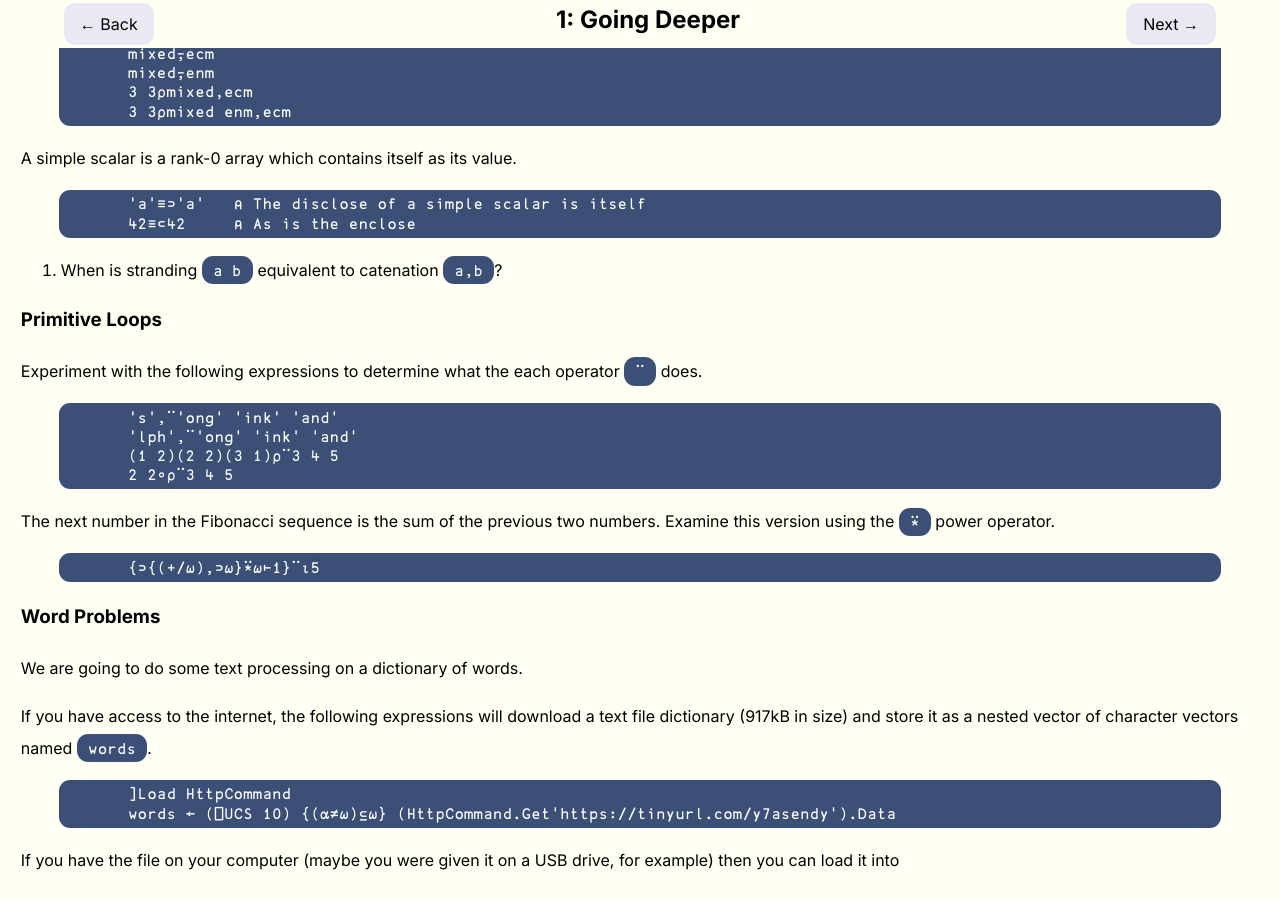
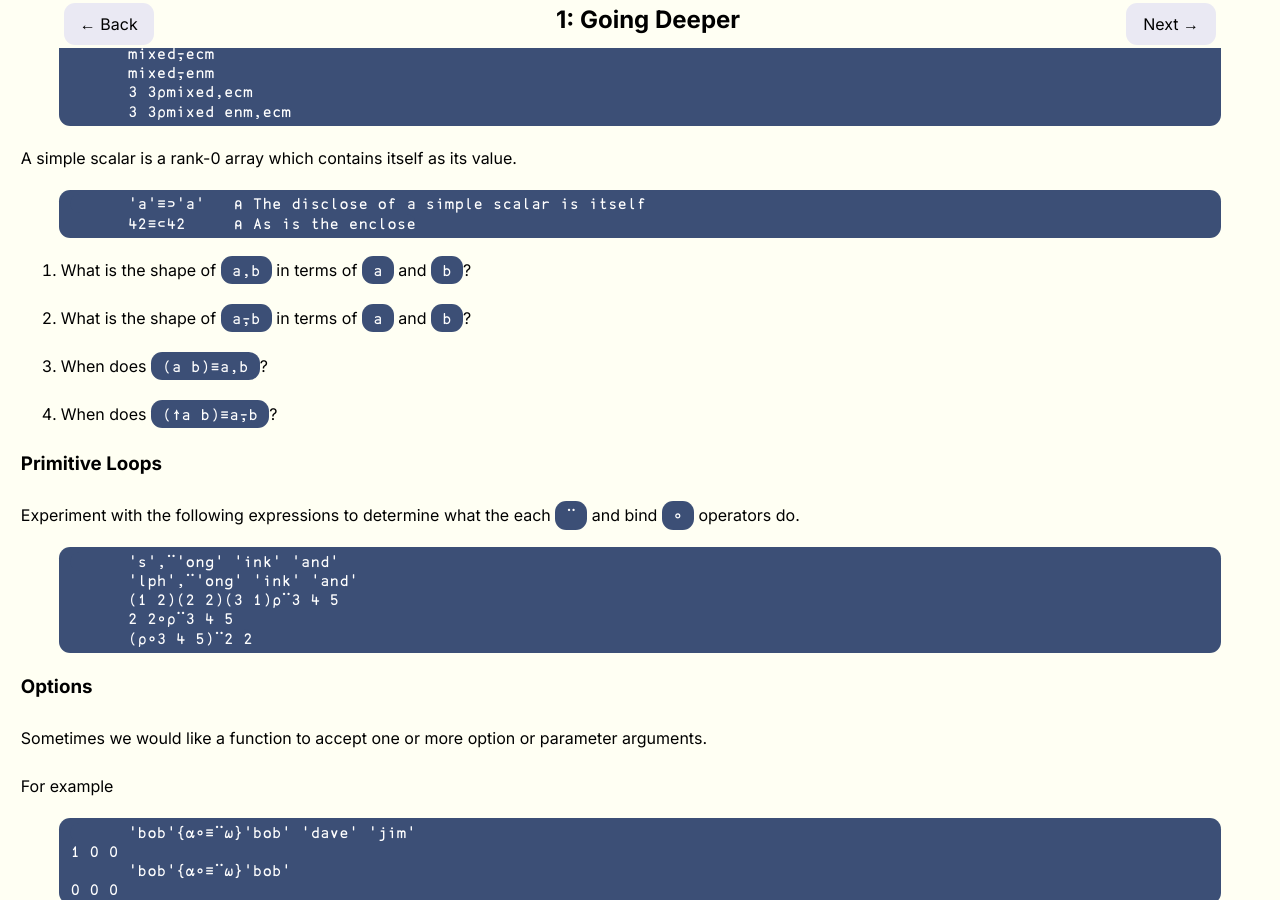
Before and after one commit to rikedyp/APLWorkshop, a Jekyll site: the page built from course/day2/1.md, in a window 1280 px wide and 900 px high, scrolled down 671 px. Built offline with Jekyll 4.4.1, drawn with Linux system fonts in a browser that asks for light colours; nearby versions of some CDN libraries; some of the changed text lies outside the part shown.

Commit message:
stranding, ⊆

````diff
--- a/course/day2/1.md
+++ b/course/day2/1.md
@@ -47,24 +47,55 @@ A simple scalar is a rank-0 array which contains itself as its value.
       42≡⊂42     ⍝ As is the enclose
 ```
 
-1. When is stranding `a b` equivalent to catenation `a,b`?
+1. What is the shape of `a,b` in terms of `a` and `b`?
+
+1. What is the shape of `a⍪b` in terms of `a` and `b`?
+
+1. When does `(a b)≡a,b`?
+
+1. When does `(↑a b)≡a⍪b`?
 
 ### Primitive Loops
 
-Experiment with the following expressions to determine what the each operator `¨` does.
+Experiment with the following expressions to determine what the each `¨` and bind `∘` operators do.
 
 ```APL
       's',¨'ong' 'ink' 'and'
       'lph',¨'ong' 'ink' 'and'
       (1 2)(2 2)(3 1)⍴¨3 4 5
       2 2∘⍴¨3 4 5
+      (⍴∘3 4 5)¨2 2
 ```
 
-The next number in the Fibonacci sequence is the sum of the previous two numbers. Examine this version using the `⍣` power operator.
+### Options
+Sometimes we would like a function to accept one or more option or parameter arguments.
+
+For example
+```
+      'bob'{⍺∘≡¨⍵}'bob' 'dave' 'jim'
+1 0 0
+      'bob'{⍺∘≡¨⍵}'bob'
+0 0 0
+```
+
+Why does the second expression above return three values? This is remedied using the *enclose-if-simple* function (monadic `⊆`).
 
 ```APL
-      {⊃{(+/⍵),⊃⍵}⍣⍵⊢1}¨⍳5
+      {'bob'∘≡¨⊆⍵}'bob'
+1
 ```
+
+We can define stranding as the `Strand` function.
+
+```APL
+      Strans←{(⊂⍺),⊆⍵}
+      'bob'Strand'dave'Strand'jim'
+┌───┬────┬───┐
+│bob│dave│jim│
+└───┴────┴───┘
+```
+
+Or as the function `S←{⍺⍵}`.
 
 ### Word Problems
 
@@ -77,9 +108,21 @@ If you have access to the internet, the following expressions will download a te
       words ← (⎕UCS 10) {(⍺≠⍵)⊆⍵} (HttpCommand.Get'https://tinyurl.com/y7asendy').Data
 ```
 
-If you have the file on your computer (maybe you were given it on a USB drive, for example) then you can load it into
+If you have the file on your computer (maybe you were given it on a USB drive, for example) then you can load it into your workspace from disk using the following expressions.
 
-Now answer these questions about palindromes.
+```APL
+      (le bom words) ← ⎕NGET'/path/to/words.txt'
+      words ← le (≠⊆⊢) words
+```
+
+Now answer the following questions about `words`.
+
+1. How many words have at least 3 `'e'`s in them?
+
+1. How many words have exactly two consecutive `'e'`s in them?
+    The first three such words are `Aberdeen` `Abderdeen's` and `Aileen`.
+
+1. What is the shortest word with two consecutive `'a'`s?
 
 A palindrome is the same when reversed. For example, *racecar* is a palindrome but *racecat* is not.
 
@@ -89,7 +132,7 @@ A palindrome is the same when reversed. For example, *racecar* is a palindrome b
 
 ### An introduction to an introduction to an introduction to an introduction to an int...
 
-Try the following dfns with various numeric arguments. Which symbol refers to the function itself? Which symbol separates statements? Which symbol represents a condition?
+Try the following dfns with various numeric arguments. Which symbol refers to the function itself? Which symbol separates statements? Which symbol represents a condition? What is the default left argument?
 
 ```APL
       {⍺←1 1 ⋄ ⍵=2:⍺ ⋄ (⍺,(+/¯2↑⍺))∇⍵-1}
@@ -97,17 +140,21 @@ Try the following dfns with various numeric arguments. Which symbol refers to th
 
 Give the function an appropriate name.
 
+When a function calls itself like this it is called *recursion*. APL tends to rely less on explicit iteration and recursion than most popular programming languages, but it is good to be able to do it when you need to.
+
 If a function gets stuck in an infinite loop, use `Action → Interrupt` in the menu. You can also use the key combination `Ctrl+Break` to interrupt a running function.
 
 1. Write the shortest dfn which causes infinite recursion.
 
 1. Write the shortest dfn which causes infinite recursion unless its argument is `0`.
 
-1. The factorial function multiplies integers up to `⍵`. Write the factorial function as a dfn called `Factorial`. Use the primitive `!` factorial function to check your solution.
+1. The factorial function multiplies integers up to `⍵`. Write the factorial function as a **recursive** dfn called `Factorial`. Use the primitive `!` factorial function to check your solution.
 
-1. Write the factorial function as a reduction (an expression which includes `f/` for some function `f`).
+1. Write an expression for the factorial function as a reduction (an expression which includes `f/` for some function `f`).
 
 ### A Sort of Detour
+Dyalog's *grade-up* `⍋` and *grade-down* `⍒` functions are able to sort any array. However, they were not always this powerful. Here is a function for sorting numeric lists `NSort` and character matrices `TSort`.
+
 ```APL
       NSort←{0=⍴⍵:⍬⋄(U/⍵),∇(~U←⍵=⌊/⍵)/⍵}
 ```
@@ -128,16 +175,21 @@ What do the following expressions tell you about the `⍋` grade-up and `⍒` gr
 #### Rank Practice
 
 1. Model Each
-    Write models of the following functions using rank `⍤` instead of each `¨`. That is, write `IotaEach`, `SumEach` and `ReshapeEach` as dfns which use the rank operator.
+    Write models of the following functions using rank `⍤` instead of each `¨`. That is, write `IotaEach`, `SumEach` and `ReshapeEach` as dfns which use the rank operator and do not use the each operator.
     ```APL
-          IotaEach 1 2 3             ⍝ ⍳¨1 2 3
+          IotaEach 1 2 3              ⍝ ⍳¨1 2 3
     ┌─┬───┬─────┐
     │1│1 2│1 2 3│
     └─┴───┴─────┘
-          SumEach 2 3⍴ IotaEach ⍳6   ⍝ +/¨2 3⍴⍳¨⍳6
+          SumEach 2 3⍴ IotaEach ⍳6    ⍝ +/¨2 3⍴⍳¨⍳6
      1  3  6
     10 15 21
 
+          2 2 ReshapeEach (1 2) 3 4   ⍝ 2 2∘⍴¨(1 2) 3 4
+    ┌───┬───┬───┐
+    │1 2│3 3│4 4│
+    │1 2│3 3│4 4│
+    └───┴───┴───┘
     ```
 
 1. Split k-cells
````
Also changed, not shown: other parts of course/day2/1.md (+2 -2 lines).
